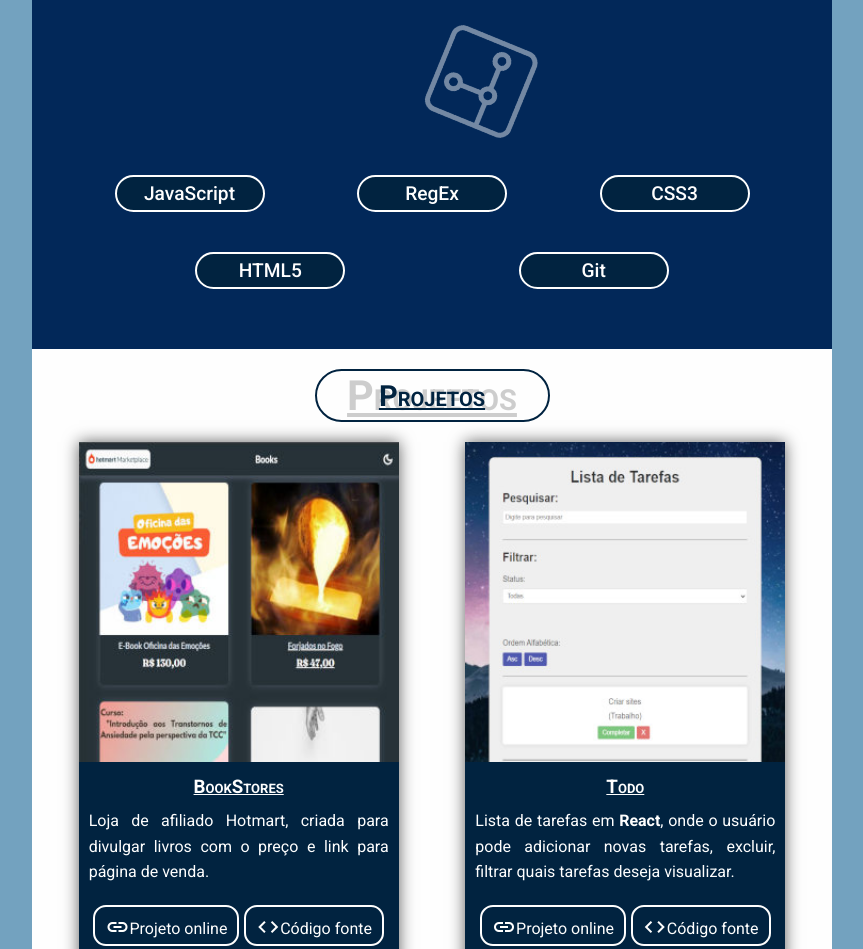
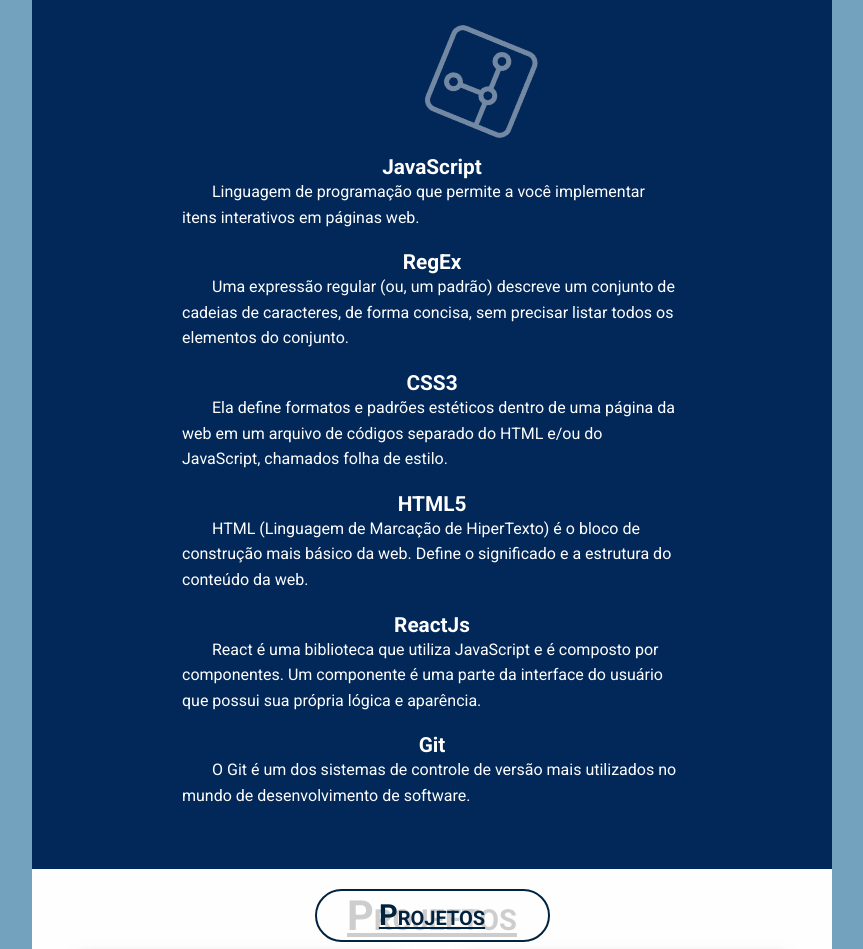
Before and after one commit to keytoncunha/portifolio, a plain HTML site: page index.html in a window 1280 px wide. Shown: the part 1006-1955 px from the top of the page, without its empty margins (208-1071 px from the left). Drawn offline with nearby package versions, Linux system fonts and the light colour scheme.

Commit message:
Atualizando projeto

```diff
--- a/index.html
+++ b/index.html
@@ -52,7 +52,7 @@
       <section class="sect_sobre">
          <h2 id="sobre" class="titulo" sobre="Sobre">Sobre</h2>
          <p>
-            Meu nome é Keyton Cunha, tenho 22 anos. Faz algum tempo que estou estudando desenvolvimento web, fazendo cursos online, lendo documentações e participando de comunidades que compartilham da mesma vontade.
+            Meu nome é Keyton Cunha, tenho 23 anos. Faz algum tempo que estou estudando desenvolvimento web, fazendo cursos online, lendo documentações e participando de comunidades que compartilham da mesma vontade.
          </p>
          <p>
             Estou aberto a oportunidades de trabalho onde possa contribuir, aprender e crescer. Se você tiver uma boa oportunidade que corresponda às minhas habilidades e experiência, não hesite em entrar em contato comigo.
@@ -69,11 +69,42 @@
          </div>
          <h2 id="habi" class="titulo ttl_habi" sobre="Habilidades">Habilidades</h2>
          <div class="div_habi">
-            <div class="habilidades">JavaScript</div>
-            <div class="habilidades">RegEx</div>
-            <div class="habilidades">CSS3</div>
-            <div class="habilidades">HTML5</div>
-            <div class="habilidades">Git</div>
+            <div>
+               <h3 class="habilidades">JavaScript</h3>
+               <p>
+                  Linguagem de programação que permite a você implementar itens interativos em páginas web.
+               </p>
+            </div>
+            <div>
+               <h3 class="habilidades">RegEx</h3>
+               <p>
+                  Uma expressão regular (ou, um padrão) descreve um conjunto de cadeias de caracteres, de forma concisa, sem precisar listar todos os elementos do conjunto.
+               </p>
+            </div>
+            <div>
+               <h3 class="habilidades">CSS3</h3>
+               <p>
+                  Ela define formatos e padrões estéticos dentro de uma página da web em um arquivo de códigos separado do HTML e/ou do JavaScript, chamados folha de estilo.
+               </p>
+            </div>
+            <div>
+               <h3 class="habilidades">HTML5</h3>
+               <p>
+                  HTML (Linguagem de Marcação de HiperTexto) é o bloco de construção mais básico da web. Define o significado e a estrutura do conteúdo da web.
+               </p>
+            </div>
+            <div>
+               <h3 class="habilidades">ReactJs</h3>
+               <p>
+                  React é uma biblioteca que utiliza JavaScript e é composto por componentes. Um componente é uma parte da interface do usuário que possui sua própria lógica e aparência.
+               </p>
+            </div>
+            <div>
+               <h3 class="habilidades">Git</h3>
+               <p>
+                  O Git é um dos sistemas de controle de versão mais utilizados no mundo de desenvolvimento de software.
+               </p>
+            </div>
          </div>
       </section>
       <section class="sect_proj">
--- a/styles/mobile.css
+++ b/styles/mobile.css
@@ -60,12 +60,7 @@ nav > a{
     height: 60px;
 }
 /* SECT_HABI */
-.div_habi{
-    flex-direction: column;
-}
-.div_habi > .habilidades{
-    margin: 20px;
-}
+
 
 /* SECT_PROJ */
 .figures{
@@ -78,6 +73,3 @@ nav > a{
     width: 80%;
     max-width: 460px;
 }
-.linkProj a{
-    padding: 3px 5px;
-}
--- a/styles/table.css
+++ b/styles/table.css
@@ -32,13 +32,6 @@ nav > a{
 }
 
 /* SECT_HABI */
-.div_habi{
-    flex-direction: row;
-}
-.div_habi > .habilidades{
-    margin: 20px 30px;
-}
-
 
 /* SECT_PROJ */
 .figures{
@@ -50,6 +43,3 @@ nav > a{
 .figures figure{
     width: 40%;
 }
-.linkProj a{
-    padding: 3px 10px;
-}
```
Also changed, not shown: styles/all.css.
